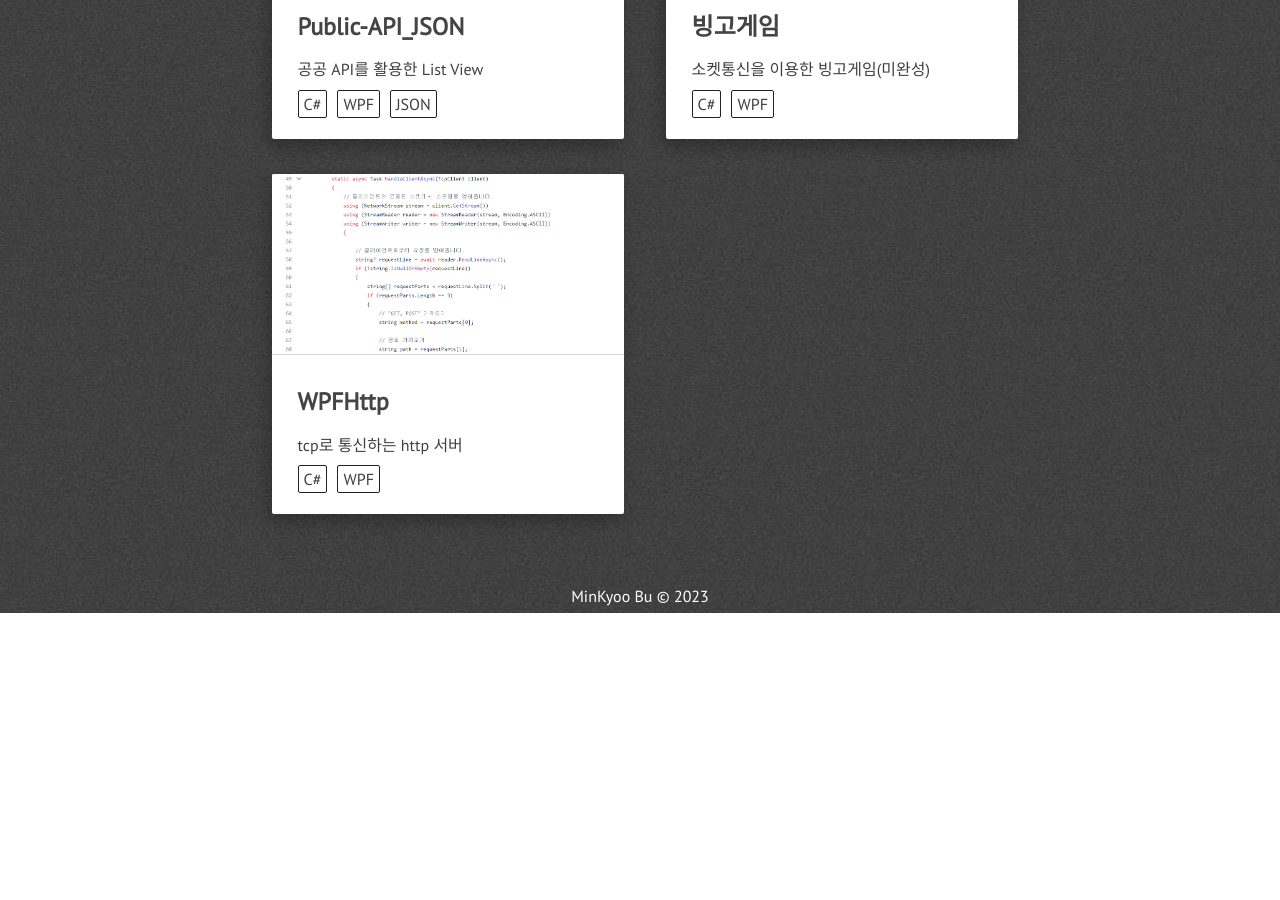
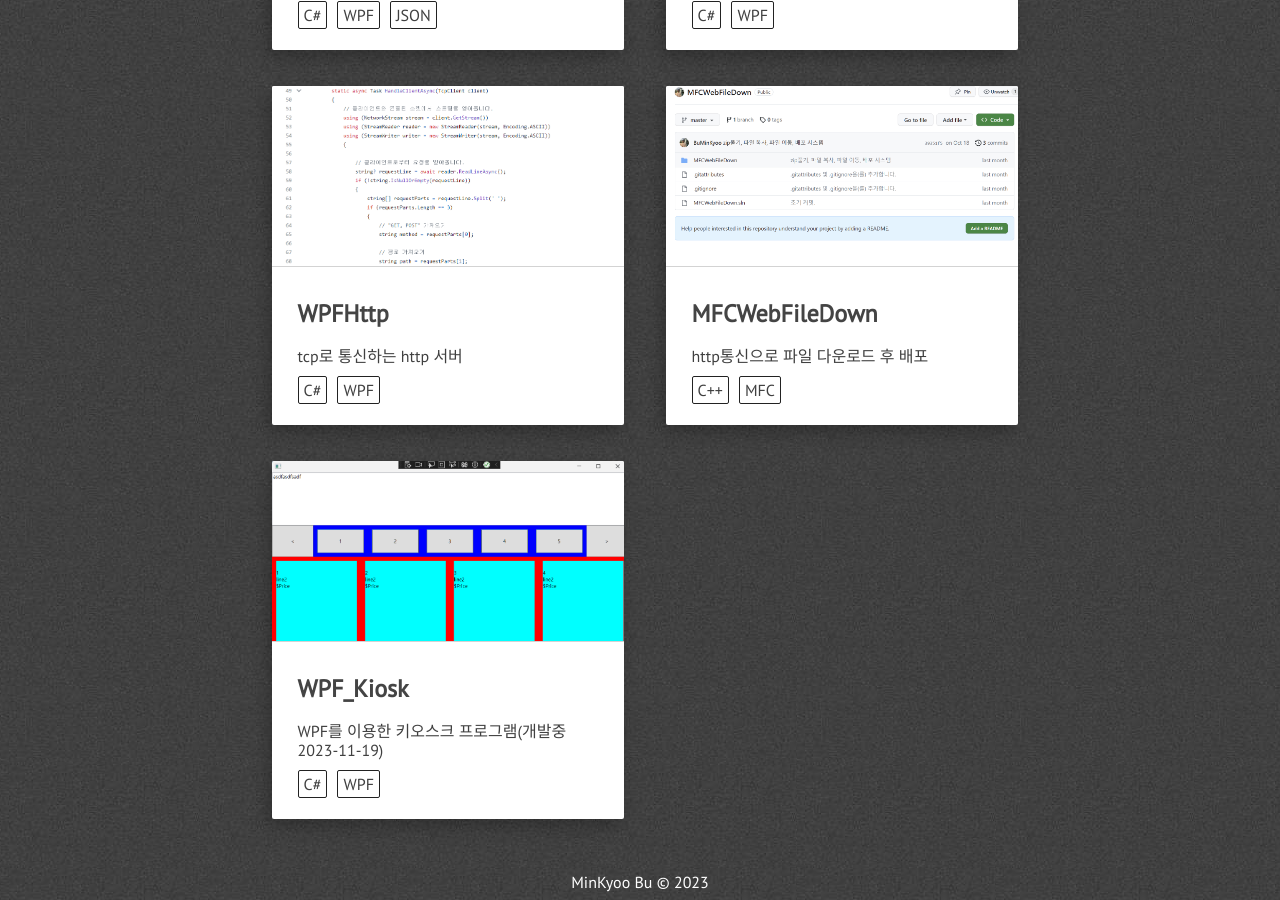
Before and after one commit to BuMinKyoo/BuMinKyoo.github.io, a Jekyll site: the page built from index.html, in a window 1280 px wide and 900 px high, scrolled down 5687 px. Built offline with Jekyll 4.4.1, drawn with Linux system fonts in a browser that asks for light colours; nearby versions of some CDN libraries; before the commit the page ends 6300 px from its top, so only the background shows below that.

Commit message:
프로젝트 추가

```diff
--- a/_includes/experience.html
+++ b/_includes/experience.html
@@ -18,8 +18,6 @@
                         <p class="Extitle_sub">○ 락앤락(베트남) POS 운영&유지보수 107여개 매장</p>
                         <p class="Extitle_sub">○ 보떼 POS 운영&유지보수</p>
                         <p class="Extitle_sub">○ 윈플러스 POS 운영&유지보수</p>
-                        <p class="Extitle">● 단위개발</p>
-                        <p class="Extitle_sub_first">○ 알림톡 개발</p>
                         <p class="Extitle">● 솔루션 KIOSK 개발</p>
                         <p class="Extitle_sub_first">○ GDI, GDI+ 를 사용한 Custom UI Drawing(Button, Sliding, ListView) </p>
                         <p class="Extitle_sub">○ Double Buffering을 활용한 UI Drawing</p>
--- a/assets/js/projects.js
+++ b/assets/js/projects.js
@@ -35,6 +35,24 @@ let render_projects = (slug) => {
             demo: '',
             technologies: ['C#', 'WPF'],
             description: "tcp로 통신하는 http 서버",
+            categories: ['ALL', 'C_sharp', 'WPF']
+        },
+        {
+            image: 'assets/images/MFCWebFileDown.png',
+            link: 'https://github.com/BuMinKyoo/MFCWebFileDown',
+            title: 'MFCWebFileDown',
+            demo: '',
+            technologies: ['C++', 'MFC'],
+            description: "http통신으로 파일 다운로드 후 배포",
+            categories: ['ALL', 'C++', 'MFC']
+        },
+        {
+            image: 'assets/images/WPF_Kiosk.png',
+            link: 'https://github.com/BuMinKyoo/WPF_Kiosk',
+            title: 'WPF_Kiosk',
+            demo: '',
+            technologies: ['C#', 'WPF'],
+            description: "WPF를 이용한 키오스크 프로그램(개발중2023-11-19)",
             categories: ['ALL', 'C_sharp', 'WPF']
         }
     ]
```
Also changed, not shown: assets/images/MFCWebFileDown.png (added), assets/images/WPF_Kiosk.png (added).
